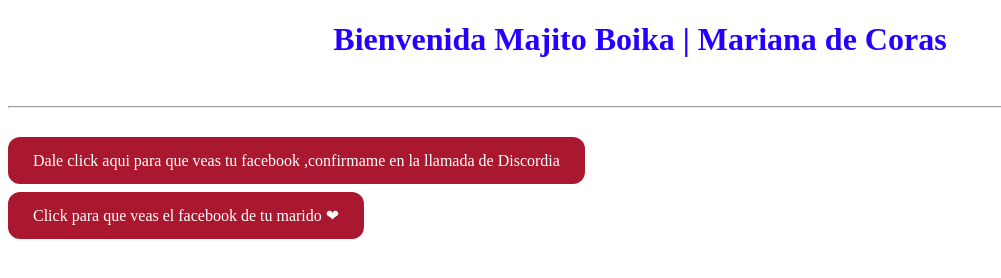
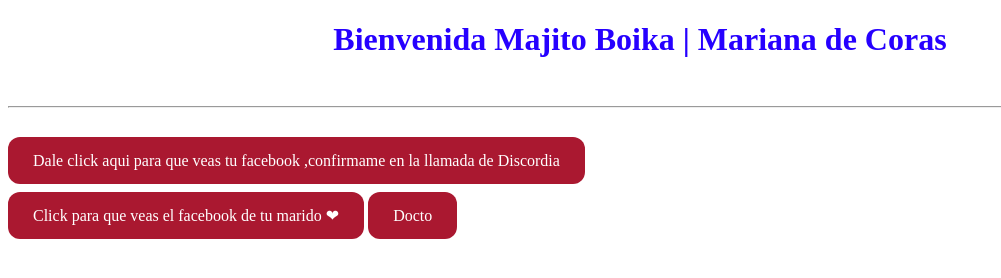
Before and after one commit to ZafiroVS07/majitoboika, a plain HTML site: page index.html in a window 1280 px wide. Shown: the whole page, without its empty margins (0-1001 px from the left). Drawn offline with Linux system fonts and the light colour scheme.

Commit message:
Update index.html

```diff
--- a/index.html
+++ b/index.html
@@ -18,6 +18,7 @@
     <br>
     <br>
     <a href="https://www.facebook.com/jhonny.coras.3">Click para que veas el facebook de tu marido ❤</a>
+    <a href="https://www.facebook.com/jaimeluis.sanchezdiaz.1">Docto</a>
 
 
 </body>
```
